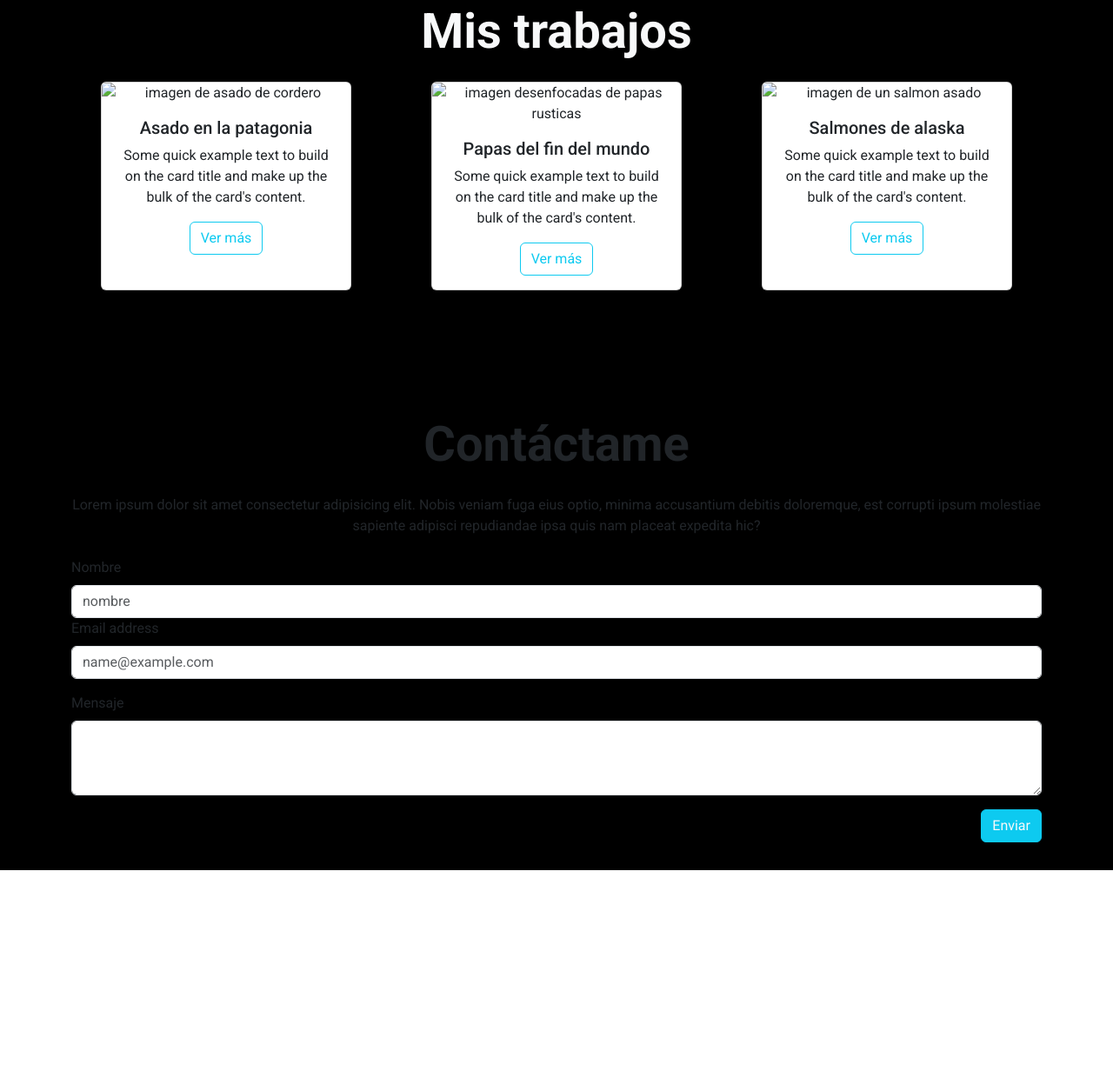
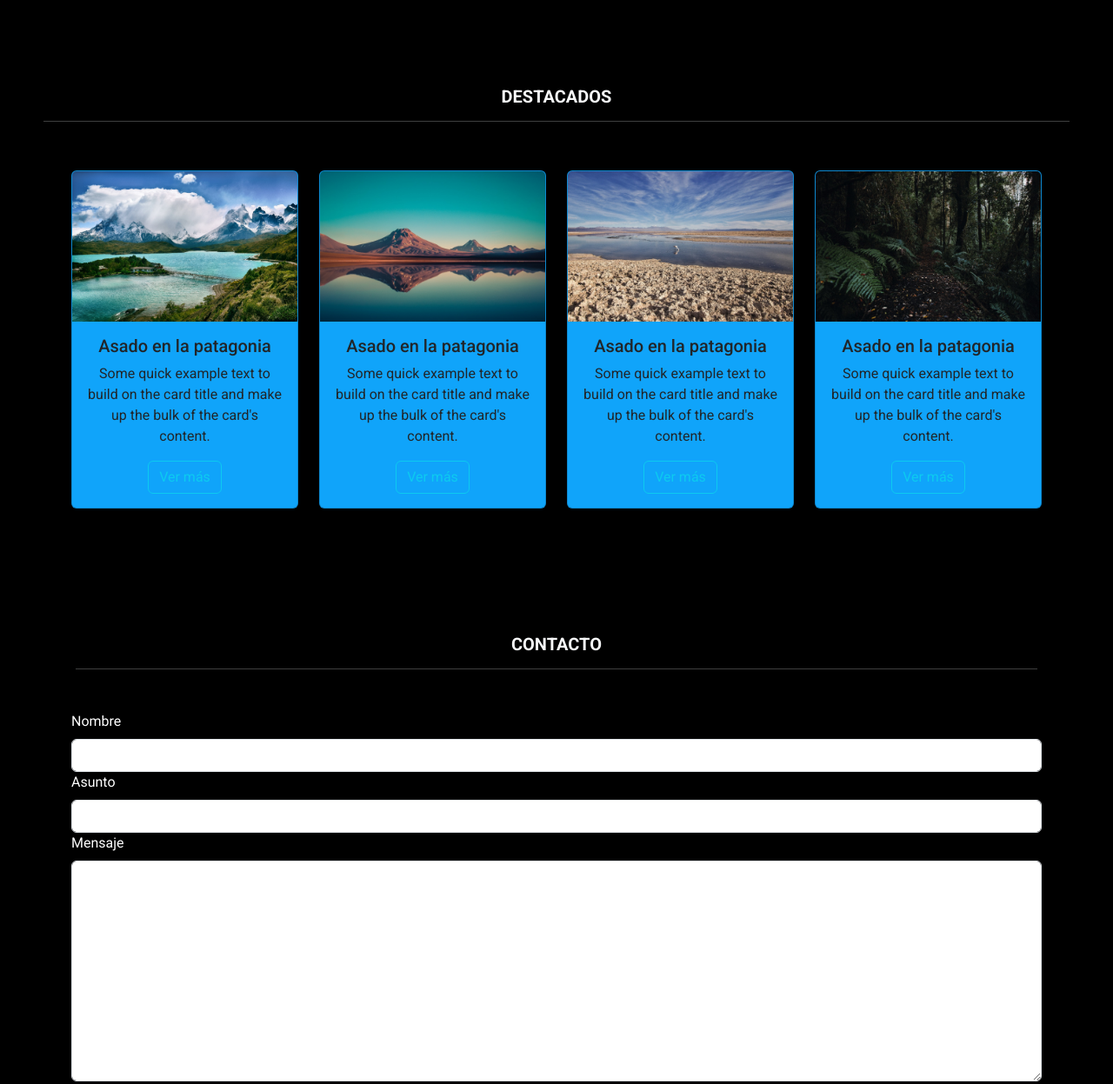
Before and after one commit to yuyitofelipe/prueba_viajes_chile_felipe_barriga, a plain HTML site: page index.html in a window 1280 px wide. Shown: the part 1740-2987 px from the top of the page at 87% size. Before the commit the page ends 2757 px from the top, so only its background shows below. Drawn offline with nearby package versions, Linux system fonts and the light colour scheme.

Commit message:
se introduce footer, se arregla margen blanco que quedaba

```diff
--- a/assets/css/style.css
+++ b/assets/css/style.css
@@ -28,3 +28,6 @@ body{
 .icono-blanco {
     color: white;
   }
+.card_celeste{
+    background-color:rgb(16, 164, 250);
+}
--- a/index.html
+++ b/index.html
@@ -23,7 +23,7 @@
   <body>
     <!-- Carrousel con navbar -->
     <div id="carouselExample" class="carousel slide">
-      <nav class="navbar navbar-expand-lg fixed-top navbar-light " id="navbar1">
+      <nav class="navbar navbar-expand-lg fixed-top navbar-light" id="navbar1">
         <div class="container-fluid">
           <a class="navbar-brand" href="#">
             <img
@@ -46,7 +46,10 @@
           <div class="collapse navbar-collapse" id="navbarNav">
             <ul class="navbar-nav ms-auto mb-2 mb-lg-0 ms-auto fs-5">
               <li class="nav-item">
-                <a class="nav-link active text-white" aria-current="page" href="#"
+                <a
+                  class="nav-link active text-white"
+                  aria-current="page"
+                  href="#"
                   >Inicio</a
                 >
               </li>
@@ -93,11 +96,12 @@
         <span class="visually-hidden">Next</span>
       </button>
     </div>
-    <!-- Quienes somos Main -->
+    <!-- Main -->
     <main class="bg-black">
-      <section id="acerca" class="cointainer text-center d-none d-sm-block">
+      <!-- Quienes Somos -->
+      <section id="acerca" class="container text-center d-none d-sm-block">
         <h5 class="fw-bold text-center text-light py-4" style="padding: 50px">
-          ¿Quienes Somos?
+          ¿QUIENES SOMOS?
           <hr />
         </h5>
         <div class="row">
@@ -157,16 +161,18 @@
           </div>
         </div>
       </section>
+      <!-- Destacados -->
       <section id="Trabajos" class="my-5 py-5 text-center">
-        <h2 class="display-4 fw-bold text-center text-light mb-3">
-          Mis trabajos
-        </h2>
+        <h5 class="fw-bold text-center text-light py-4" style="padding: 50px">
+          DESTACADOS
+          <hr />
+        </h5>
         <div class="container">
           <div class="row">
-            <div class="col-12 col-sm-4 py-2 d-flex justify-content-center">
-              <div class="card" style="width: 18rem">
+            <div class="col-12 col-sm-3 py-2 d-flex justify-content-center">
+              <div class="card card_celeste" style="width: 18rem">
                 <img
-                  src="../assets/images/card-1.jpg"
+                  src="assets/img/card1.jpeg"
                   class="card-img-top"
                   alt="imagen de asado de cordero"
                 />
@@ -182,15 +188,15 @@
                 </div>
               </div>
             </div>
-            <div class="col-12 col-sm-4 py-2 d-flex justify-content-center">
-              <div class="card" style="width: 18rem">
+            <div class="col-12 col-sm-3 py-2 d-flex justify-content-center">
+              <div class="card card_celeste" style="width: 18rem">
                 <img
-                  src="../assets/images/card-2.jpg"
+                  src="assets/img/card2.jpeg"
                   class="card-img-top"
-                  alt="imagen desenfocadas de papas rusticas"
+                  alt="imagen de asado de cordero"
                 />
                 <div class="card-body">
-                  <h5 class="card-title">Papas del fin del mundo</h5>
+                  <h5 class="card-title">Asado en la patagonia</h5>
                   <p class="card-text">
                     Some quick example text to build on the card title and make
                     up the bulk of the card's content.
@@ -201,15 +207,34 @@
                 </div>
               </div>
             </div>
-            <div class="col-12 col-sm-4 py-2 d-flex justify-content-center">
-              <div class="card" style="width: 18rem">
+            <div class="col-12 col-sm-3 py-2 d-flex justify-content-center">
+              <div class="card card_celeste" style="width: 18rem">
                 <img
-                  src="../assets/images/card-3.jpg"
+                  src="assets/img/card3.jpeg"
                   class="card-img-top"
-                  alt="imagen de un salmon asado"
+                  alt="imagen de asado de cordero"
                 />
                 <div class="card-body">
-                  <h5 class="card-title">Salmones de alaska</h5>
+                  <h5 class="card-title">Asado en la patagonia</h5>
+                  <p class="card-text">
+                    Some quick example text to build on the card title and make
+                    up the bulk of the card's content.
+                  </p>
+                  <button type="button" class="btn btn-outline-info">
+                    Ver más
+                  </button>
+                </div>
+              </div>
+            </div>
+            <div class="col-12 col-sm-3 py-2 d-flex justify-content-center">
+              <div class="card card_celeste" style="width: 18rem">
+                <img
+                  src="assets/img/card4.jpeg"
+                  class="card-img-top"
+                  alt="imagen de asado de cordero"
+                />
+                <div class="card-body">
+                  <h5 class="card-title">Asado en la patagonia</h5>
                   <p class="card-text">
                     Some quick example text to build on the card title and make
                     up the bulk of the card's content.
@@ -223,45 +248,39 @@
           </div>
         </div>
       </section>
-      <section id="contacto" class="my-3 py-3 mb-3 container mt-5">
-        <h2 class="display-4 fw-bold text-center my-4">Contáctame</h2>
-        <p class="text-center d-none d-sm-block my-4">
-          Lorem ipsum dolor sit amet consectetur adipisicing elit. Nobis veniam
-          fuga eius optio, minima accusantium debitis doloremque, est corrupti
-          ipsum molestiae sapiente adipisci repudiandae ipsa quis nam placeat
-          expedita hic?
-        </p>
-        <form action="">
+      <!-- Contacto -->
+      <section id="contacto" class="py-3 container" style="margin-top: 0; margin-bottom: 0; padding-bottom: 0;">
+        <h5 class="fw-bold text-center text-light py-4" style="padding: 5px;">
+          CONTACTO
+          <hr />
+        </h5>
+        <form action="" id="miFormulario">
           <div>
-            <label for="nombre" class="form-label">Nombre</label>
-            <input
-              type="text"
-              class="form-control"
-              id="nombre"
-              placeholder="nombre"
-            />
+            <label for="nombre" class="form-label text-white">Nombre</label>
+            <input type="text" class="form-control" id="nombre" />
+          </div>
+          <div>
+            <label for="asunto" class="form-label text-white">Asunto</label>
+            <input type="text" class="form-control" id="asunto" />
           </div>
           <div class="mb-3">
-            <label for="correo" class="form-label">Email address</label>
-            <input
-              type="email"
-              class="form-control"
-              id="correo"
-              placeholder="name@example.com"
-            />
+            <label for="mensaje" class="form-label text-white">Mensaje</label>
+            <textarea class="form-control" id="mensaje" rows="10"></textarea>
           </div>
-          <div class="mb-3">
-            <label for="mensaje" class="form-label">Mensaje</label>
-            <textarea class="form-control" id="mensaje" rows="3"></textarea>
-          </div>
-          <div class="my-3 text-end">
-            <button type="button" class="btn btn-info text-light">
+          <div class="my-3">
+            <button type="submit" class="btn btn-info text-light">
               Enviar
             </button>
           </div>
         </form>
       </section>
+
     </main>
+     <!-- Footer-->
+     <footer class="text-center py-4 text-dark card_celeste" >
+        <p>&copy; 2018 Cupopon Latam</p>
+    </footer>
+
     <!-- Scripts-->
     <script
       src="https://cdn.jsdelivr.net/npm/bootstrap@5.3.3/dist/js/bootstrap.bundle.min.js"
@@ -275,5 +294,16 @@
       referrerpolicy="no-referrer"
     ></script>
     <script src="assets/js/script.js"></script>
+    <script src="https://code.jquery.com/jquery-3.6.0.min.js"></script>
   </body>
 </html>
+<script>
+  $(document).ready(function () {
+    $("#miFormulario").submit(function (event) {
+      event.preventDefault(); // Prevenir que el formulario se envíe
+
+      // Mostrar el mensaje "enviado"
+      alert("Mensaje Enviado, Gracias");
+    });
+  });
+</script>
```
Also changed, not shown: assets/img/card1.jpeg (added), assets/img/card2.jpeg (added), assets/img/card2.jpg (deleted), assets/img/card3.jpeg (added), assets/img/card4.jpeg (added), 2 other files.
